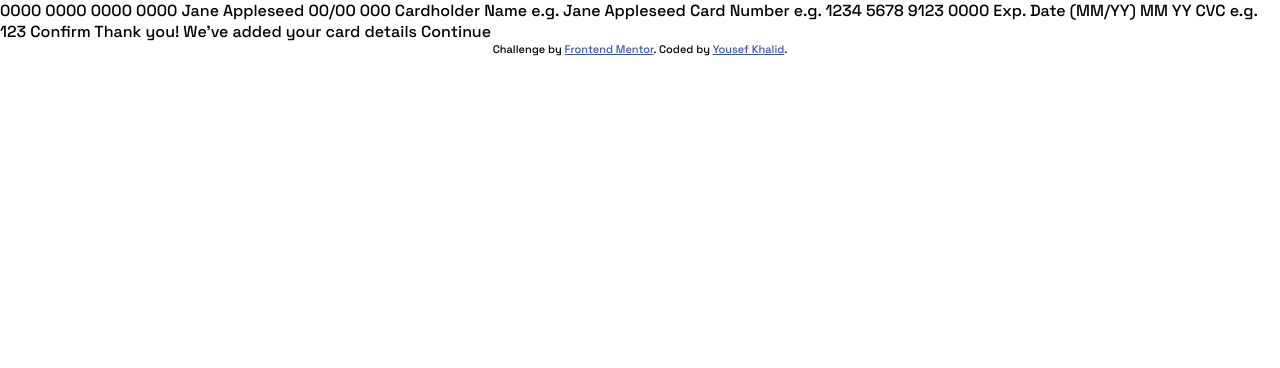
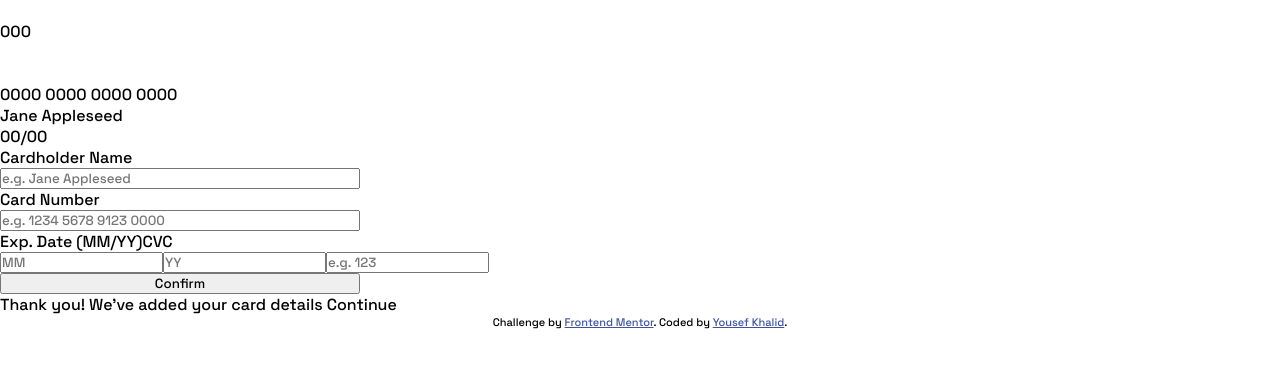
Before and after one commit to YousefKhalid-iq/interactive-card-details-form-main, a PHP site: page / in a window 1280 px wide. Shown: the top 368 px of the page. Run offline with PHP 8.4, Linux system fonts and the light colour scheme.

Commit message:
Setting up the markup

```diff
--- a/css/style.css
+++ b/css/style.css
@@ -4,6 +4,24 @@
   margin: 0;
   padding: 0;
   box-sizing: border-box;
+}
+
+form {
+  display: flex;
+  flex-direction: column;
+  width: 360px;
+}
+
+.exp__date__cvc__cont {
+  display: flex;
+}
+
+.exp__date__cont {
+  display: flex;
+}
+
+.jj {
+  display: flex;
 }
 
 .attribution {
--- a/index.html
+++ b/index.html
@@ -8,27 +8,47 @@
   <title>Frontend Mentor | Interactive card details form</title>
 </head>
 <body>
+  <div class="main__cont">
+    <div class="display__cont">
+      <div class="backcard__img__cont">
+        <img src="" alt="">
+        <p>000</p>
+      </div>
+      <div class="frontcard__img_cont">
+        <img src="" alt="">
+        <div class="circles__img__cont">
+          <img src="" alt="">
+          <img src="" alt="">
+        </div>
+        <div class="frontcard__content">
+          <p class="main__number">0000 0000 0000 0000</p>
+          <p class="main__name">Jane Appleseed</p>
+          <p class="main__date">00/00</p>
+        </div>
+      </div>
+    </div>
+    <div class="form__cont">
+      <form action="">
+        <label for="">Cardholder Name</label>
+        <input type="text" placeholder="e.g. Jane Appleseed">
+        <label for="">Card Number</label>
+        <input type="text" placeholder="e.g. 1234 5678 9123 0000">
+        <div class="jj">
+          <p>Exp. Date (MM/YY)</p>
+          <p>CVC</p>
+        </div>
 
-  0000 0000 0000 0000
-  Jane Appleseed
-  00/00
-
-  000
-
-  Cardholder Name
-  e.g. Jane Appleseed
-
-  Card Number
-  e.g. 1234 5678 9123 0000
-
-  Exp. Date (MM/YY)
-  MM
-  YY
-
-  CVC
-  e.g. 123
-
-  Confirm
+        <div class="exp__date__cvc__cont">
+          <div class="exp__date__cont">
+            <input type="text" placeholder="MM">
+            <input type="text" placeholder="YY">
+          </div>
+          <input type="text" placeholder="e.g. 123">
+        </div>
+        <button>Confirm</button>
+      </form>
+    </div>
+  </div>
 
   <!-- Completed state start -->
 
```
